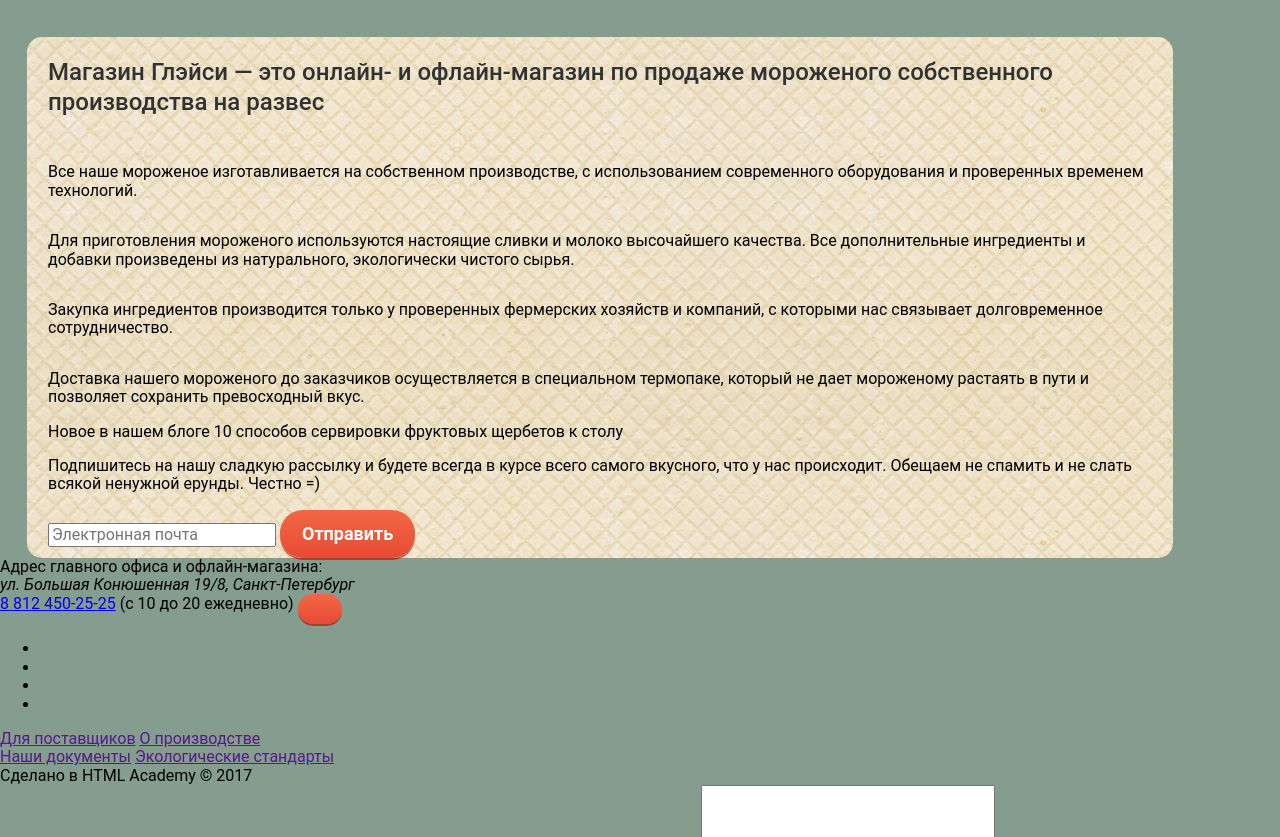
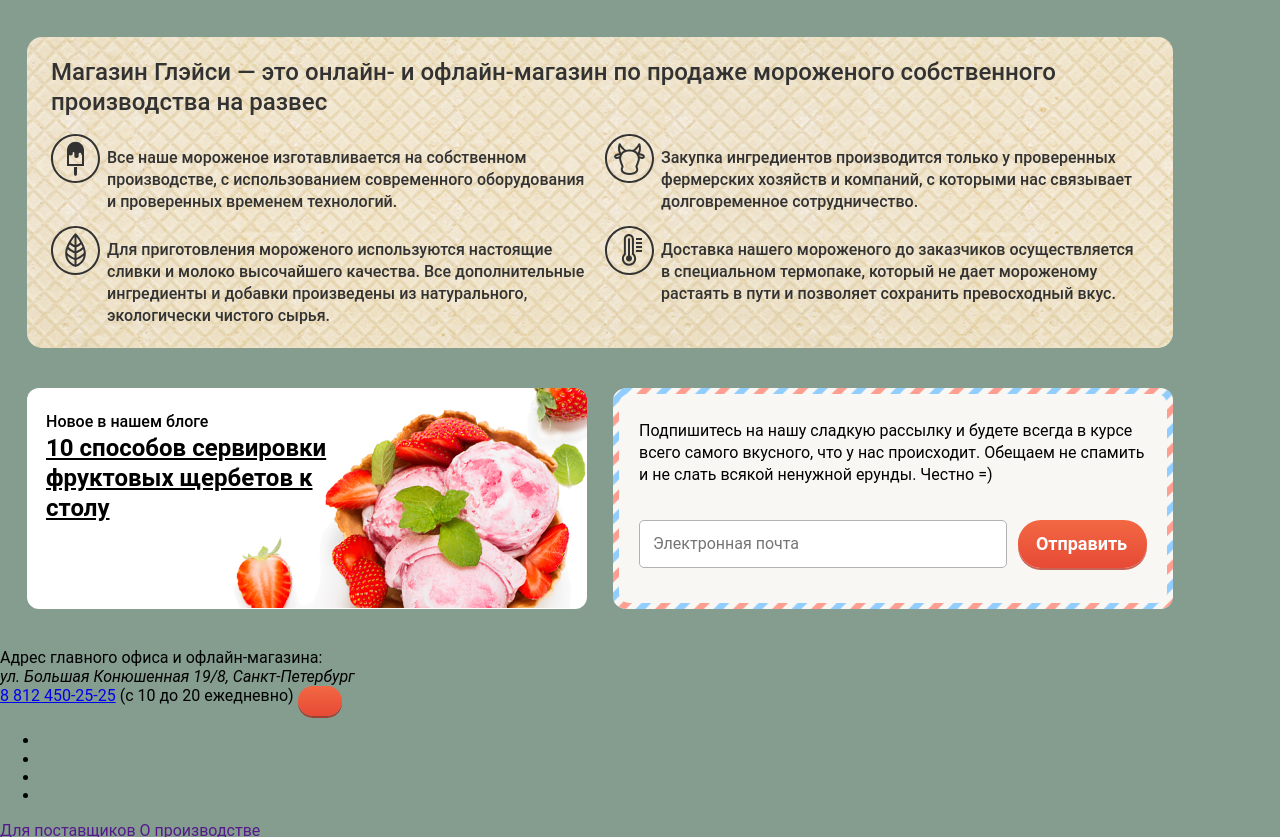
Before and after one commit to arcticstormx/practice_3_glacy, a plain HTML site: page index.html in a window 1280 px wide. Shown: the part 1263-2100 px from the top of the page. Drawn offline with Linux system fonts and the light colour scheme.

Commit message:
Basic css for news and about-us sections done

```diff
--- a/css/styles.css
+++ b/css/styles.css
@@ -58,7 +58,7 @@ body {
   padding: 15px 22px;
 
   font-size: 18px;
-  line-height: 18px;
+  line-height: 1;
   font-weight: 700;
 
   color: #fff;
@@ -79,6 +79,12 @@ body {
 
   border-radius: 31px;
 }
+
+.basic-btn--submit-email {
+  padding-left: 13px;
+  padding-right: 15px;
+}
+
 
 /*HEADER*/
 
@@ -414,9 +420,8 @@ body {
   display: flex;
   flex-direction: column;
 
-  padding-top: 20px;
-  padding-left: 21px;
-  padding-right: 28px;
+  margin-bottom: 40px;
+  padding: 20px 28px 21px 24px;
 
   border-radius: 15px;
   background-image: url("../img/waffle-pattern.jpg");
@@ -437,12 +442,193 @@ body {
 
 }
 
-.about-us__paragraph {
+.about-us__container {
+  display: flex;
+  flex-direction: row;
+  justify-content: space-between;
+
+  padding-bottom: 26px;
+}
+
+.about-us__container:last-child {
+  padding-bottom: 0;
+}
+
+.about-us__feature-text {
+  position: relative;
+
+  flex-basis: 484px;
+
   margin: 0;
-  padding-left: 55px;
-
+  padding-left: 56px;
 
   font-size: 16px;
   line-height: 22px;
   font-weight: 500;
+
+  color: #323232;
 }
+
+.about-us__feature-text--ice-cream::before {
+  position: absolute;
+  content: "";
+
+  top: -13px;
+  left: 0;
+
+  width: 49px;
+  height: 49px;
+
+  background-image: url("../img/ice-cream-icon.svg");
+  background-repeat: no-repeat;
+  background-position: center;
+}
+
+.about-us__feature-text--cow::before {
+  position: absolute;
+  content: "";
+
+  top: -13px;
+  left: 0;
+
+  width: 49px;
+  height: 49px;
+
+  background-image: url("../img/cow-icon.svg");
+  background-repeat: no-repeat;
+  background-position: center;
+}
+.about-us__feature-text--leaf::before {
+  position: absolute;
+  content: "";
+
+  top: -13px;
+  left: 0;
+
+  width: 49px;
+  height: 49px;
+
+  background-image: url("../img/leaf-icon.svg");
+  background-repeat: no-repeat;
+  background-position: center;
+}
+.about-us__feature-text--temp::before {
+  position: absolute;
+  content: "";
+
+  top: -13px;
+  left: 0;
+
+  width: 49px;
+  height: 49px;
+
+  background-image: url("../img/temp-icon.svg");
+  background-repeat: no-repeat;
+  background-position: center;
+}
+
+.news {
+  display: flex;
+  flex-direction: row;
+  justify-content: space-between;
+
+  margin-bottom: 40px;
+}
+
+.blog-block {
+  display: flex;
+  flex-direction: column;
+  justify-content: flex-start;
+  flex: 0 1 301px;
+
+  padding: 26px 240px 26px 19px;
+
+  background: #fff;
+  background-image: url("../img/strawberry-back.jpg");
+  background-repeat: no-repeat;
+  background-position: 2px 0;
+  border-radius: 12px;
+}
+
+.blog-block__headline {
+  margin-bottom: 3px;
+
+  font-size: 16px;
+  line-height: 1;
+  font-weight: 500;
+
+  color: #000;
+}
+
+.blog-block__title {
+  font-size: 24px;
+  line-height: 30px;
+  font-weight: 700;
+
+  color: #000;
+
+  text-decoration: underline;
+}
+
+.subscribe-block {
+  display: flex;
+  flex-direction: column;
+  flex: 0 1 548px;
+
+  padding: 6px;
+
+  background-image: url("../img/stripes-back.svg");
+  background-repeat: no-repeat;
+  background-position: center;
+  background-size: cover;
+
+  border-radius: 12px;
+}
+
+.subscribe-block__container {
+  display: flex;
+  flex-direction: column;
+
+  padding: 26px 20px 35px;
+
+  background-image: url("../img/gray-back.jpg");
+  background-repeat: no-repeat;
+  background-position: center;
+  background-size: cover;
+
+  border-radius: 10px;
+}
+
+.subscribe-block__text {
+  margin: 0;
+  margin-bottom: 34px;
+
+  font-size: 16px;
+  line-height: 22px;
+  font-weight: 400;
+}
+
+#subscribe-user-form {
+  display: flex;
+  flex-direction: row;
+  justify-content: space-between;
+  flex: 1;
+}
+.subscribe-block__form-container {
+  display: flex;
+  flex-direction: row;
+}
+
+.subscribe-block__email-input {
+  padding: 13px;
+
+  flex: 0 1 340px;
+
+  border: 1px solid #b2b2b2;
+  border-radius: 5px;
+}
+
+.subscribe-block__sub-btn {
+  flex: 0 1 129px;
+  vertical-align: center;
+}
--- a/index.html
+++ b/index.html
@@ -189,42 +189,53 @@
         </ul>
       </section>
 
-      <section class="wrapper-margin about-us">
+      <section class="wrapper-margin about-us index-main__about-us">
         <h2 class="about-us__header">
           Магазин Глэйси — это онлайн- и офлайн-магазин по продаже мороженого собственного производства на развес
         </h2>
-        <p class="about-us__feature-text">
+        <div class="about-us__container">
+          <p class="about-us__feature-text about-us__feature-text--ice-cream">
             Все наше мороженое изготавливается на собственном производстве, с использованием современного оборудования и проверенных временем технологий.
           </p>
-        <p class="about-us__feature-text">
+          <p class="about-us__feature-text about-us__feature-text--cow">
+            Закупка ингредиентов  производится только у проверенных фермерских хозяйств и компаний, с которыми нас связывает долговременное сотрудничество.
+          </p>
+        </div>
+        <div class="about-us__container">
+          <p class="about-us__feature-text about-us__feature-text--leaf">
             Для приготовления мороженого используются настоящие сливки и молоко высочайшего качества. Все дополнительные ингредиенты и добавки произведены из натурального, экологически чистого сырья.
           </p>
-        <p class="about-us__feature-text">
-          Закупка ингредиентов  производится только у проверенных фермерских хозяйств и компаний, с которыми нас связывает долговременное сотрудничество.
-        </p>
-        <p class="about-us__feature-text">
+          <p class="about-us__feature-text about-us__feature-text--temp">
             Доставка нашего мороженого до заказчиков осуществляется в специальном термопаке, который не дает мороженому растаять в пути и позволяет сохранить превосходный вкус.
           </p>
+        </div>
+      </section>
 
-        <div class="blog-block about-us__blog">
-          <span class="blog-block__blog-small">
+      <section class="wrapper news">
+        <div class="blog-block news__blog-block">
+          <span class="blog-block__headline">
             Новое в нашем блоге
           </span>
-          <a class="blog-block__blog-title">
+          <a class="blog-block__title">
             10 способов сервировки фруктовых щербетов к столу
           </a>
         </div>
 
-        <div class="subscribe-block about-us__subscribe">
+        <div class="subscribe-block news__subscribe-block">
+          <div class="subscribe-block__container">
             <p class="subscribe-block__text">
               Подпишитесь на нашу сладкую рассылку и будете всегда в курсе всего самого вкусного, что у нас происходит. Обещаем не спамить и не слать всякой ненужной ерунды. Честно =)
             </p>
-          <form action="#">
-            <input type="e-mail" placeholder="Электронная почта">
-            <button class="basic-btn subscribe-block__sub-btn" type="submit">Отправить</button>
+            <div class="subscribe-block__form-container">
+              <form id="subscribe-user-form" action="#">
+                <input class="subscribe-block__email-input" type="email" placeholder="Электронная почта">
+                <button class="basic-btn basic-btn--submit-email subscribe-block__sub-btn" type="submit">Отправить</button>
               </form>
             </div>
+          </div>
+        </div>
       </section>
+
       <section class="map-contacts index-main__map-contacts">
         <div class="map-contacts__contacts-block">
           <span class="map-contacts__pre-address-text">
```
Also changed, not shown: img/cow-icon.svg (renamed from img/features-cow.svg), img/gray-back.jpg (added), img/ice-cream-icon.svg (renamed from img/features-ice-cream.svg), img/leaf-icon.svg (renamed from img/features-leaf.svg), img/strawberry-back.jpg (added), img/stripes-back.svg (added), img/temp-icon.svg (renamed from img/features-thermo.svg). Lines whose indentation alone changed are shown as unchanged.
